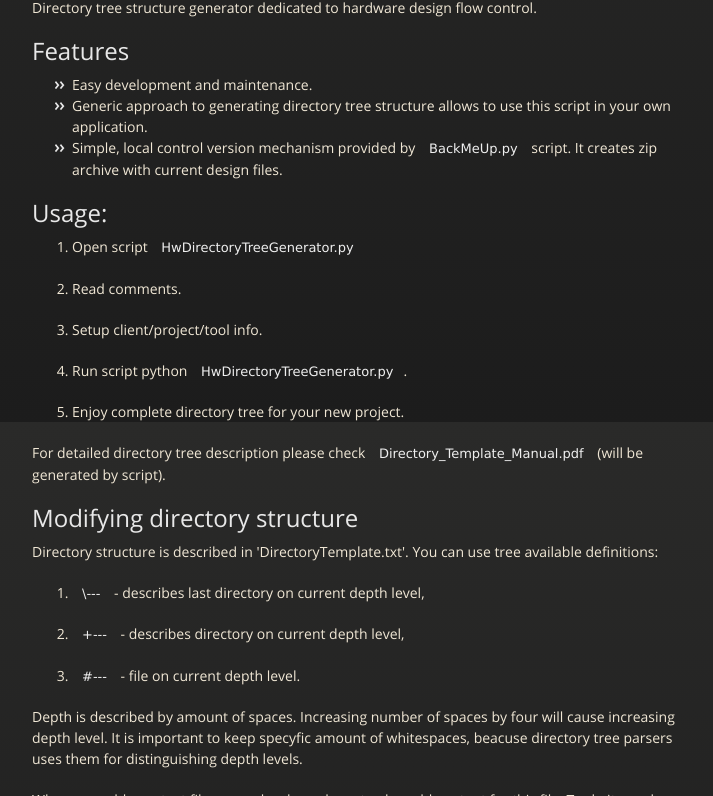
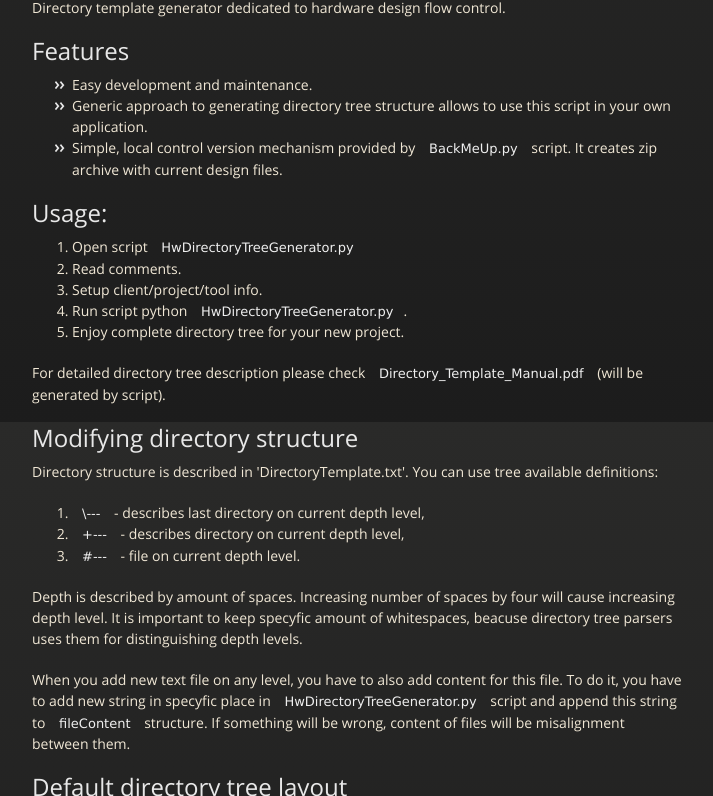
Before and after one commit to fryco/HW-Design-Directory-Template-Generator, a plain HTML site: page index.html in a window 1280 px wide. Shown: the part 378-1174 px from the top of the page, without its empty margins (283-996 px from the left). Drawn offline with nearby package versions, Linux system fonts and the light colour scheme.

```diff
--- a/index.html
+++ b/index.html
@@ -39,9 +39,9 @@
         </div>
 
         <h1>
-<a id="hw-design-directory-tree-structure-generator" class="anchor" href="#hw-design-directory-tree-structure-generator" aria-hidden="true"><span class="octicon octicon-link"></span></a>HW Design Directory Tree Structure Generator</h1>
+<a id="hw-design-directory-template-generator" class="anchor" href="#hw-design-directory-template-generator" aria-hidden="true"><span class="octicon octicon-link"></span></a>HW Design Directory Template Generator</h1>
 
-<p>Directory tree structure generator dedicated to hardware design flow control.</p>
+<p>Directory template generator dedicated to hardware design flow control.</p>
 
 <h2>
 <a id="features" class="anchor" href="#features" aria-hidden="true"><span class="octicon octicon-link"></span></a>Features</h2>
@@ -56,11 +56,12 @@
 <a id="usage" class="anchor" href="#usage" aria-hidden="true"><span class="octicon octicon-link"></span></a>Usage:</h2>
 
 <ol>
-<li><p>Open script <code>HwDirectoryTreeGenerator.py</code></p></li>
-<li><p>Read comments.</p></li>
-<li><p>Setup client/project/tool info.</p></li>
-<li><p>Run script python <code>HwDirectoryTreeGenerator.py</code>.</p></li>
-<li><p>Enjoy complete directory tree for your new project.</p></li>
+<li>Open script <code>HwDirectoryTreeGenerator.py</code>
+</li>
+<li>Read comments.</li>
+<li>Setup client/project/tool info.</li>
+<li>Run script python <code>HwDirectoryTreeGenerator.py</code>.</li>
+<li>Enjoy complete directory tree for your new project.</li>
 </ol>
 
 <p>For detailed directory tree description please check <code>Directory_Template_Manual.pdf</code> (will be generated by script).</p>
@@ -71,9 +72,12 @@
 <p>Directory structure is described in 'DirectoryTemplate.txt'. You can use tree available definitions:</p>
 
 <ol>
-<li><p><code>\---</code> - describes last directory on current depth level,</p></li>
-<li><p><code>+---</code> - describes directory on current depth level,</p></li>
-<li><p><code>#---</code> - file on current depth level.</p></li>
+<li>
+<code>\---</code> - describes last directory on current depth level,</li>
+<li>
+<code>+---</code> - describes directory on current depth level,</li>
+<li>
+<code>#---</code> - file on current depth level.</li>
 </ol>
 
 <p>Depth is described by amount of spaces. Increasing number of spaces by four will cause increasing depth level. It is important to keep specyfic amount of whitespaces, beacuse directory tree parsers uses them for distinguishing depth levels.</p>
```
Also changed, not shown: params.json (+1 -1 lines).
